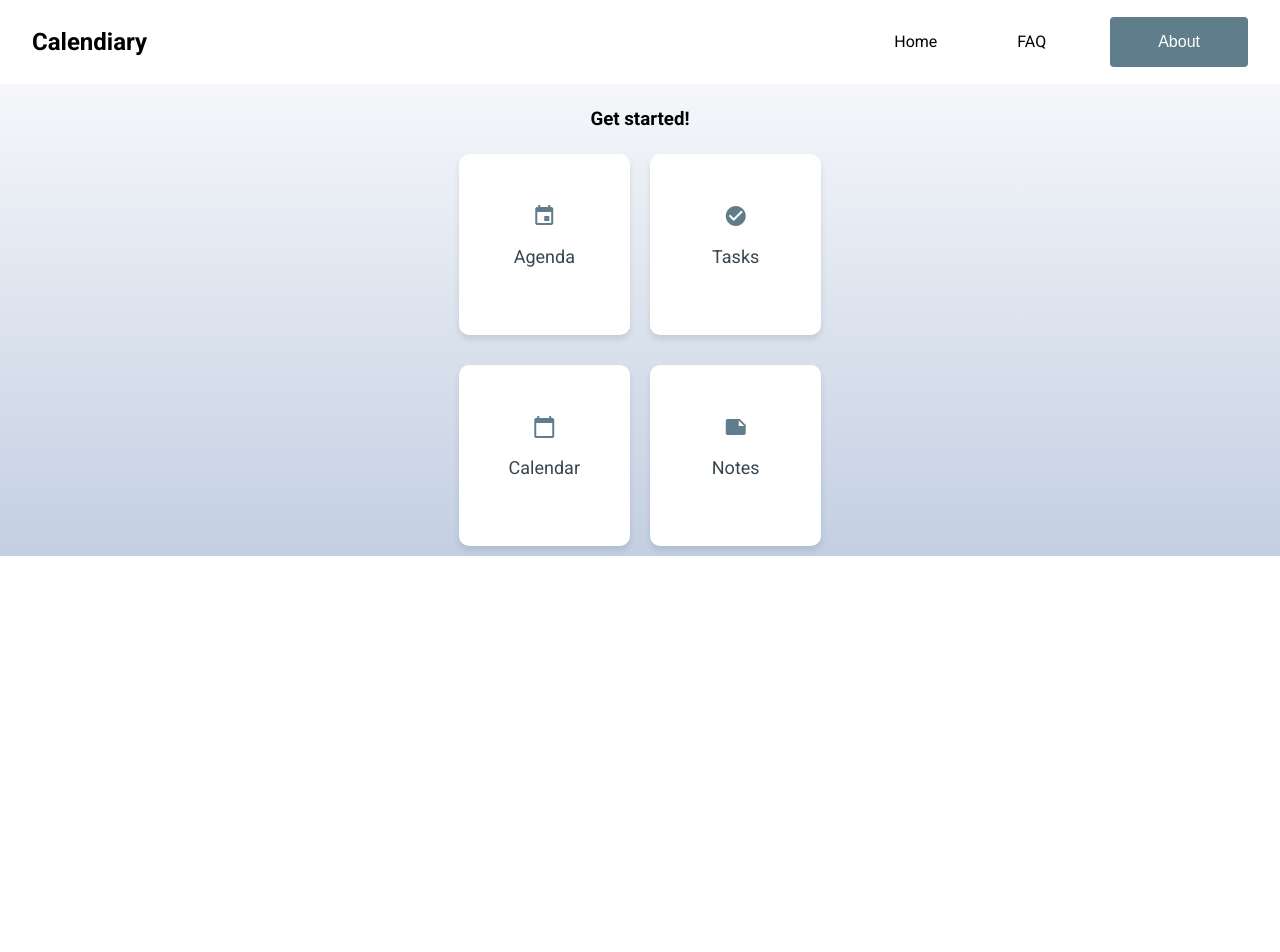
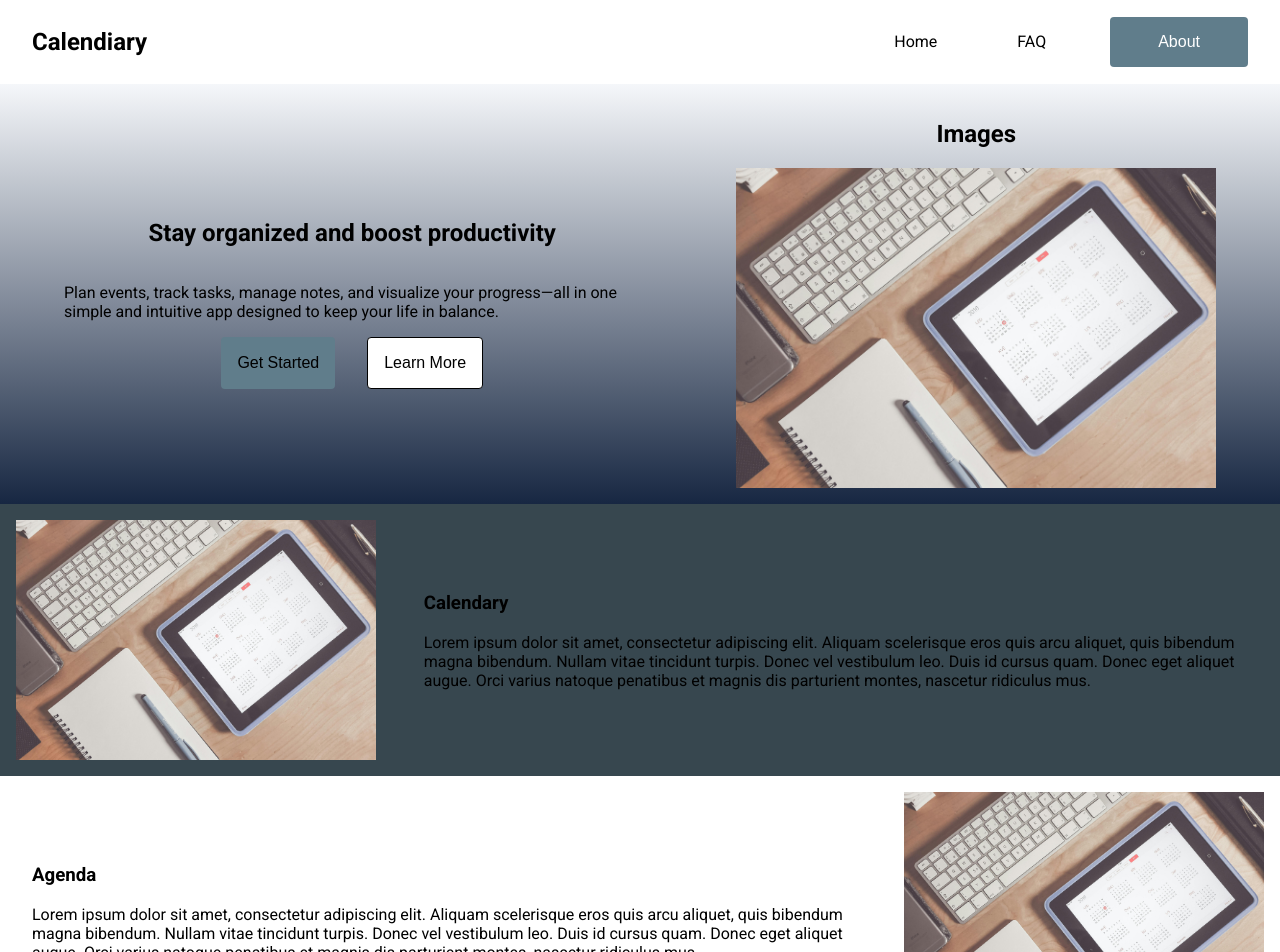
Before and after one commit to rrubbenn/Calendiary, an Angular app in the folder Calendiary/: page / in a window 1280 px wide. Shown: the top 952 px of the page. Before the commit the page ends 800 px from the top, so only its background shows below. Built offline with nearby package versions, Linux system fonts and the light colour scheme.

Commit message:
style(body): body changes

```diff
--- a/Calendiary/src/app/home/home.component.html
+++ b/Calendiary/src/app/home/home.component.html
@@ -1,22 +1,75 @@
 
 <div class="container">
-    <h3> Get started! </h3>
-    <div class="grid">
-        <div class="module">
-            <mat-icon>event</mat-icon>
-            <p>Agenda</p>
+    <div class="hero">
+        <div class="hero-body">
+            <div class="hero-title">
+                <h2> Stay organized and boost productivity </h2>
+            </div>
+            <div class="hero-description">
+                <p>
+                    Plan events, track tasks, manage notes, and visualize your progress—all in one simple and intuitive app designed to keep your life in balance.
+                </p>
+                <div class="hero-buttons">
+                    <button class="start">
+                        Get Started
+                    </button>
+                    <a href="# ">
+                        <button class="learn">
+                            Learn More
+                        </button>
+                    </a>
+                </div>
+            </div>
         </div>
-        <div class="module">
-            <mat-icon>check_circle</mat-icon>
-            <p>Tasks</p>
+        <div class="hero-image">
+            <h2> Images </h2>
+            <img src="stockimg.jpg" alt="Calendary">
         </div>
-        <div class="module">
-            <mat-icon fontIcon="calendar_today"></mat-icon>
-            <p>Calendar</p>
+    </div>
+
+    <div class="plank_type_1" id="plank_Calendary">
+        <div class="plank-image">
+            <img src="stockimg.jpg" alt="Calendary">
         </div>
-        <div class="module">
-            <mat-icon>note</mat-icon>
-            <p>Notes</p>
+        <div class="plank-body">
+            <div class="plank-title">
+                <h3>Calendary</h3>
+            </div>
+            <div class="plank-description">
+                <p>
+                    Lorem ipsum dolor sit amet, consectetur adipiscing elit. Aliquam scelerisque eros quis arcu aliquet, quis bibendum magna bibendum. Nullam vitae tincidunt turpis. Donec vel vestibulum leo. Duis id cursus quam. Donec eget aliquet augue. Orci varius natoque penatibus et magnis dis parturient montes, nascetur ridiculus mus.
+                </p>
+            </div>
+        </div>
+    </div>
+    <div class="plank_type_2">
+        <div class="plank-body">
+            <div class="plank-title">
+                <h3>Agenda</h3>
+            </div>
+            <div class="plank-description">
+                <p>
+                    Lorem ipsum dolor sit amet, consectetur adipiscing elit. Aliquam scelerisque eros quis arcu aliquet, quis bibendum magna bibendum. Nullam vitae tincidunt turpis. Donec vel vestibulum leo. Duis id cursus quam. Donec eget aliquet augue. Orci varius natoque penatibus et magnis dis parturient montes, nascetur ridiculus mus.
+                </p>
+            </div>
+        </div>
+        <div class="plank-image">
+            <img src="stockimg.jpg" alt="Calendary">
+        </div>
+    </div>
+    <div class="plank_type_1">
+        <div class="plank-image">
+            <img src="stockimg.jpg" alt="Calendary">
+        </div>
+        <div class="plank-body">
+            <div class="plank-title">
+                <h3>To-Do List</h3>
+            </div>
+            <div class="plank-description">
+                <p>
+                    Lorem ipsum dolor sit amet, consectetur adipiscing elit. Aliquam scelerisque eros quis arcu aliquet, quis bibendum magna bibendum. Nullam vitae tincidunt turpis. Donec vel vestibulum leo. Duis id cursus quam. Donec eget aliquet augue. Orci varius natoque penatibus et magnis dis parturient montes, nascetur ridiculus mus.
+                </p>
+            </div>
         </div>
     </div>
 </div>
--- a/Calendiary/src/app/home/home.component.scss
+++ b/Calendiary/src/app/home/home.component.scss
@@ -1,47 +1,128 @@
+:host {
+    display: block;
+}
+
 .container {
     display: flex;
     flex-direction: column;
     justify-content: center;
     align-items: center;
     height: auto;
+    //height: 160vh;
     background: linear-gradient(to bottom, #f5f7fa, #c3cfe2);
 }
 
-h3 {
-    margin: 1.5rem;
+.hero {
+    display: flex;
+    flex-direction: row;
+    justify-content: center;
+    align-items: center;
+    padding: 1em;
+
+    background: linear-gradient(to bottom, #f5f7fa, #172742);
 }
 
-.grid {
-    display: grid;
-    grid-template-columns: repeat(2, 1fr);
-    gap: 20px;
-}
-
-.module {
+.hero-body {
     display: flex;
     flex-direction: column;
     justify-content: center;
     align-items: center;
-    padding: 50px;
-    border-radius: 10px;
-    background: white;
-    box-shadow: 0 4px 6px rgba(0, 0, 0, 0.1);
-    transition: transform 0.3s ease, box-shadow 0.3s ease;
+    margin: 3em;
 }
 
-.module:hover {
-    transform: translateY(-5px);
-    box-shadow: 0 8px 15px rgba(0, 0, 0, 0.2);
+.hero-title {
+
 }
 
-.module {
-    font-size: 40px;
-    margin-bottom: 10px;
-    color: #607d8b;
+.hero-description {
+    display: flex;
+    flex-direction: column;
 }
 
-.module p {
-    font-size: 18px;
-    font-weight: 500;
-    color: #37474f;
+.hero-buttons {
+    display: flex;
+    flex-direction: row;
+    justify-content: center;
 }
+
+.hero-buttons button {
+    margin: 0rem 1rem;
+    padding: 1rem;
+
+    border: 0px;
+    border-radius: 4px;
+
+    font-size:medium;
+    transition: background-color 0.3s ease;
+}
+
+.hero-buttons .start {
+    background-color: #607d8b;
+}
+
+.hero-buttons .learn {
+    background-color: #ffffff;
+    color: black;
+    border: 1px solid black;
+}
+
+.hero-image {
+    display: flex;
+    flex-direction: column;
+    justify-content: center;
+    align-items: center;
+    margin: 0em 0em;
+    padding: 0em 3em;
+}
+
+.hero-footer {
+    display: flex;
+}
+
+.hero-image img {
+    height: 20em;
+}
+
+img {
+    height: 10em;
+}
+
+.plank_type_1 {
+    display: flex;
+    flex-direction: row;
+    justify-content: center;
+    align-items: center;
+    width: 100%;
+    background-color: #37474f;
+    padding: 0;
+    margin: 0;
+}
+
+.plank_type_1 img {
+    padding: 1em;
+    margin: 0;
+    height: 15em;
+    display: block;
+}
+
+.plank-body {
+    padding: 1em 2em;
+}
+
+.plank_type_2 {
+    display: flex;
+    flex-direction: row;
+    justify-content: center;
+    align-items: center;
+    width: 100%;
+    background-color: #ffffff;
+    padding: 0;
+    margin: 0;
+}
+
+.plank_type_2 img {
+    padding: 1em;
+    margin: 0;
+    height: 15em;
+    display: block;
+}
--- a/Calendiary/src/styles.scss
+++ b/Calendiary/src/styles.scss
@@ -9,7 +9,7 @@ body {
     font-family: 'Roboto', sans-serif;
     padding: 0;
     margin: 0;
-    height: 100vh;      /* Asegura que ocupen toda la altura de la pantalla */
-    overflow-x: hidden; /* Elimina desplazamiento horizontal */
-    overflow-y: auto;   /* Permite desplazamiento solo si es necesario */
+    height: 100vh;
+    overflow-x: hidden;
+    overflow-y: auto;
 }
```
Also changed, not shown: Calendiary/public/stockimg.jpg (added).
